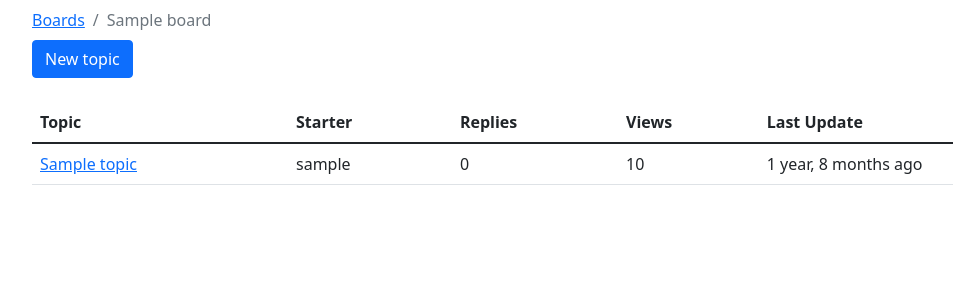
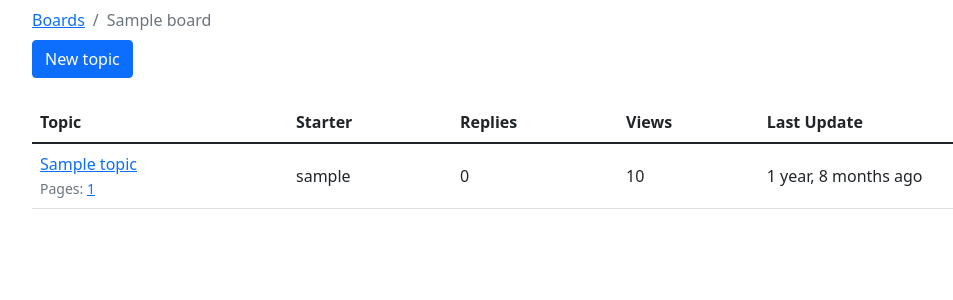
Before and after one commit to Xerrex/board-mgr, a Django app: page /boards/1/ in a window 1280 px wide. Shown: the part 56-356 px from the top of the page, without its empty margins (50-1003 px from the left). Run offline with Django 3.2, Linux system fonts and the light colour scheme; tables that the repository leaves empty hold one stand-in row (values such as "Sample post"); some libraries are stand-ins or nearby versions.

Commit message:
Tweak pagination, last_update

```diff
--- a/boards/models.py
+++ b/boards/models.py
@@ -1,3 +1,4 @@
+import math
 from django.db import models
 from django.contrib.auth.models import User
 from django.db.models.deletion import CASCADE
@@ -30,6 +31,25 @@ class Topic(models.Model):
     def __str__(self):
         return self.subject
 
+    def get_page_count(self):
+        count = self.posts.count()
+        pages = count / 20
+        return math.ceil(pages)
+
+    def has_many_pages(self, count=None):
+        if count is None:
+            count = self.get_page_count()
+        return count > 6
+
+    def get_page_range(self):
+        count = self.get_page_count()
+        if self.has_many_pages(count):
+            return range(1, 5)
+        return range(1, count + 1)
+
+    def get_last_ten_posts(self):
+        return self.posts.order_by('-created_at')[:10]
+
 
 class Post(models.Model):
     message = models.TextField(max_length=4000)
--- a/boards/views.py
+++ b/boards/views.py
@@ -4,6 +4,7 @@ from django.db.models import Count
 from django.views.generic import UpdateView, ListView
 from django.utils import timezone
 from django.utils.decorators import method_decorator
+from django.urls import reverse
 from .models import Board, Topic, Post
 from .forms import NewTopicForm, PostForm
 
@@ -65,8 +66,11 @@ class PostListView(ListView):
     #TODO: Modify Post Design
 
     def get_context_data(self, **kwargs):
-        self.topic.views += 1
-        self.topic.save()
+        session_key = 'viewed_topic_{}'.format(self.topic.pk)
+        if not self.request.session.get(session_key, False):
+            self.topic.views += 1
+            self.topic.save()
+            self.request.session[session_key] = True
         kwargs['topic'] = self.topic
         return super().get_context_data(**kwargs)
 
@@ -85,7 +89,18 @@ def topic_reply(request, pk, topic_pk):
             post.topic = topic
             post.created_by = request.user
             post.save()
-            return redirect('topic_posts', pk=pk, topic_pk=topic_pk)
+
+            topic.last_updated = timezone.now()
+            topic.save()
+            topic_url = reverse('topic_posts', kwargs={'pk': pk, 'topic_pk': topic_pk})
+
+            topic_post_url = '{url}?page={page}#{id}'.format(
+                url=topic_url,
+                id=post.pk,
+                page=topic.get_page_count()
+            )
+
+            return redirect(topic_post_url)
     else:
         form = PostForm()
     return render(request, 'boards/topic_reply.html', {'topic': topic, 'form': form})
--- a/templates/boards/topic_reply.html
+++ b/templates/boards/topic_reply.html
@@ -23,7 +23,7 @@
     <button type="submit" class="btn btn-success">Post a reply</button>
   </form>
 
-  {% for post in topic.posts.all %}
+  {% for post in topic.get_last_ten_posts %}
     <div class="card mb-2">
       <div class="card-body p-3">
         <div class="row mb-3">
--- a/templates/boards/topics.html
+++ b/templates/boards/topics.html
@@ -27,12 +27,27 @@
     </thead>
     <tbody>
       {% for topic in topics %}
+        {% url 'topic_posts' board.pk topic.pk as topic_url %}
         <tr>
-          <td><a href="{% url 'topic_posts' board.pk topic.pk %}">{{ topic.subject }}</a></td>
-          <td>{{ topic.starter.username }}</td>
-          <td>{{ topic.replies }}</td>
-          <td>{{ topic.views}}</td>
-          <td>{{ topic.last_updated|naturaltime }}</td>
+          <td>
+            <p class="mb-0">
+              <a href="{{ topic_url }}">{{ topic.subject }}</a>
+            </p>
+            <small class="text-muted">
+              Pages:
+              {% for i in topic.get_page_range %}
+                <a href="{{ topic_url }}?page={{ i }}">{{ i }}</a>
+              {% endfor %}
+              {% if topic.has_many_pages %}
+              ... <a href="{{ topic_url }}?page={{ topic.get_page_count }}">Last Page</a>
+              {% endif %}
+            </small>
+          </td>
+
+          <td class="align-middle">{{ topic.starter.username }}</td>
+          <td class="align-middle">{{ topic.replies }}</td>
+          <td class="align-middle">{{ topic.views}}</td>
+          <td class="align-middle">{{ topic.last_updated|naturaltime }}</td>
 
         </tr>
       {% endfor %}
--- a/templates/includes/pagination.html
+++ b/templates/includes/pagination.html
@@ -1,6 +1,16 @@
 {% if is_paginated %}
   <nav aria-label="Topics pagination" class="mb-4">
     <ul class="pagination">
+      {% if page_obj.number > 1 %}
+        <li class="page-item">
+          <a class="page-link" href="?page=1">First</a>
+        </li>
+      {% else %}
+        <li class="page-item disabled">
+          <span class="page-link">First</span>
+        </li>
+      {% endif %}
+
       {% if page_obj.has_previous %}
         <li class="page-item">
           <a class="page-link" href="?page={{ page_obj.previous_page_number }}">Previous</a>
@@ -19,7 +29,7 @@
               <span class="sr-only">(current)</span>
             </span>
           </li>
-          {% else %}
+        {% elif page_num > page_obj.number|add:'-3' and page_num < page_obj.number|add:'3' %}
           <li class="page-item">
             <a class="page-link" href="?page={{ page_num }}">{{ page_num }}</a>
           </li>
@@ -35,6 +45,16 @@
           <span class="page-link">Next</span>
         </li>
       {% endif %}
+
+      {% if page_obj.number != paginator.num_pages %}
+        <li class="page-item">
+          <a class="page-link" href="?page={{ paginator.num_pages }}">Last</a>
+        </li>
+      {% else %}
+        <li class="page-item disabled">
+          <span class="page-link">Last</span>
+        </li>
+      {% endif %}
     </ul>
   </nav>
 {% endif %}
```
Also changed, not shown: boards/tests/test_topicReply_view.py (+2 -1 lines). Lines whose indentation alone changed are shown as unchanged.
